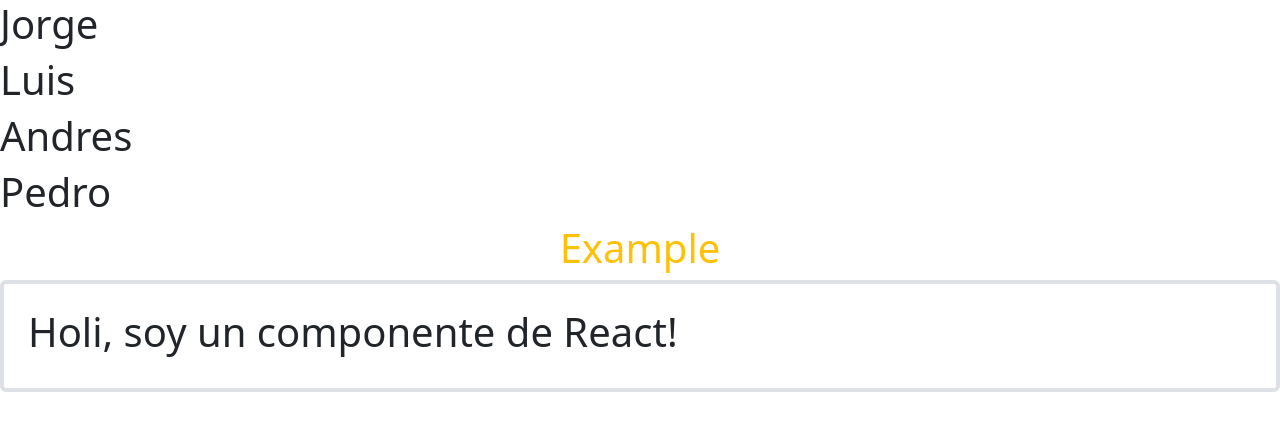
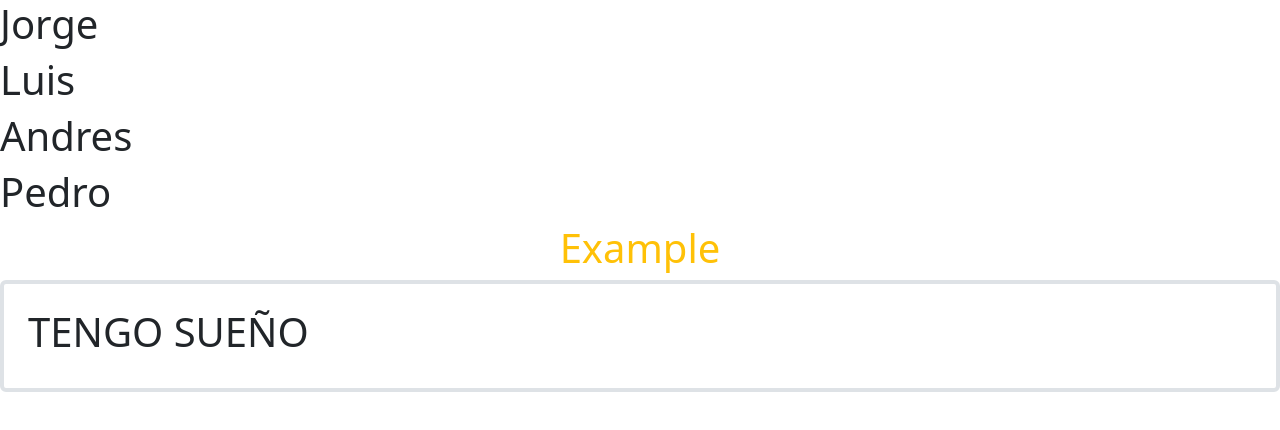
Before and after one commit to Jazmin2709/Lidar, a React (Vite) app in the folder frontend/: page /home in a window 1280 px wide. Shown: the top 430 px of the page. Built offline with nearby package versions, Linux system fonts and the light colour scheme.

Commit message:
Cambio
Cambie el titulo del archivo holi

```diff
--- a/frontend/src/paginas/Holi.jsx
+++ b/frontend/src/paginas/Holi.jsx
@@ -3,7 +3,7 @@ import React from 'react'
 export default function Holi() {
   return (
     <div className='border border-4 rounded p-4'>
-      <h1>Holi, soy un componente de React!</h1>
+      <h1>TENGO SUEÑO</h1>
     </div>
   )
 }
```
